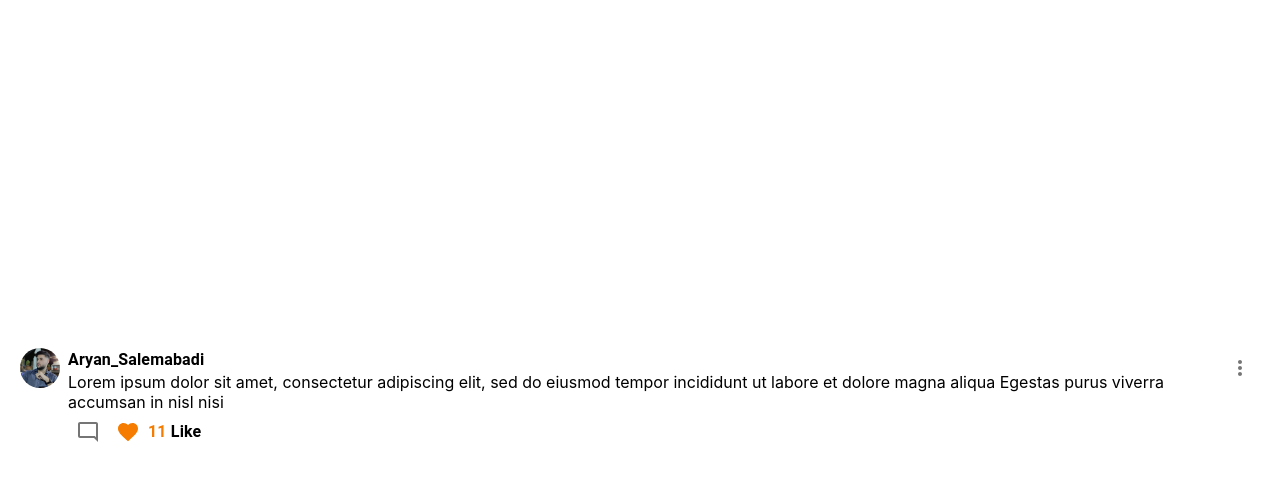
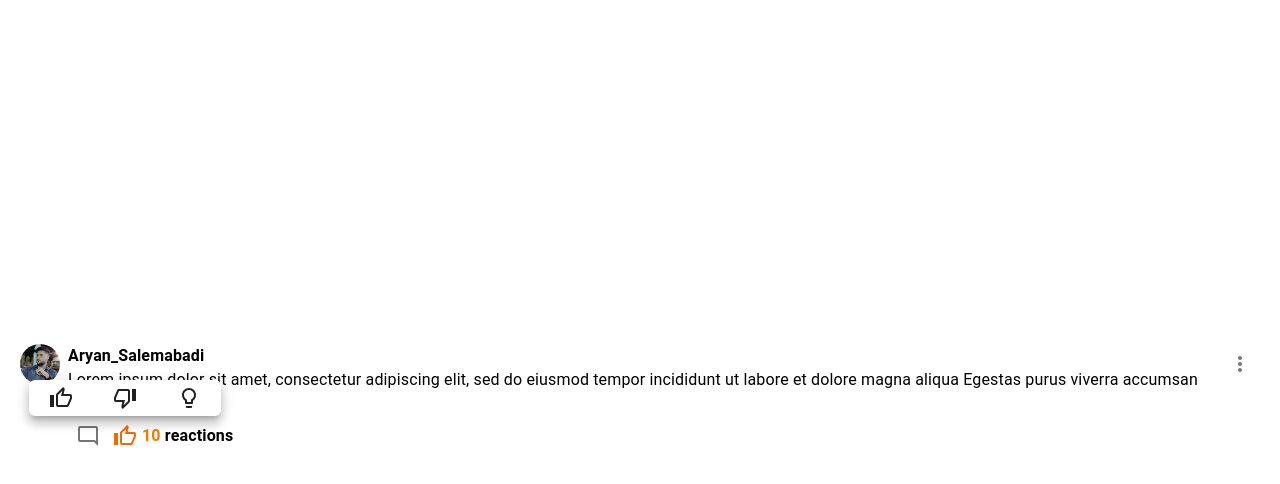
Before and after one commit to behrooz-arabzade/weekend, a Next.js app: page / in a window 1280 px wide. Both pictures are taken after a click on the button 128 px from the left and 432 px from the top of the page. Shown: the top 484 px of the page. Built offline with nearby package versions, Linux system fonts and the light colour scheme.

Commit message:
Refactored

```diff
--- a/components/molecules/FeedPostComment/FeedPostComment.tsx
+++ b/components/molecules/FeedPostComment/FeedPostComment.tsx
@@ -13,6 +13,8 @@ import MoreVertIcon from '@mui/icons-material/MoreVert';
 import ModeCommentOutlinedIcon from '@mui/icons-material/ModeCommentOutlined';
 import FavoriteBorderOutlinedIcon from '@mui/icons-material/FavoriteBorderOutlined';
 import FavoriteOutlinedIcon from '@mui/icons-material/FavoriteOutlined';
+import { reactions } from '../ReactionButton/constants';
+import ReactionButton from '../ReactionButton/ReactionButton';
 
 
 //InterFace
@@ -23,7 +25,7 @@ interface IFeedPostComment {
     likeCount: number;
     onHideClicked: () => void;
     onReportClicked: () => void;
-
+    selectedReactionId: number
 }
 
 
@@ -33,32 +35,21 @@ const FeedPostComment: FC<IFeedPostComment> = ({
     comment,
     likeCount,
     onHideClicked,
-    onReportClicked
-
+    onReportClicked,
+    selectedReactionId
 }) => {
 
     const { classes, cx } = useFeedPostComment();
 
-    const [like, setLike] = useState<number>(likeCount);
-
-    const [click, setClick] = useState<boolean>(true)
+    const [hide, setHide] = useState<boolean>(false)
 
     const [anchorEl, setAnchorEl] = useState<null>(null);
 
-    const [hide, setHide] = useState<boolean>(false)
-
-    const handleClick = (event: any) => {
+    const handleClickMenu = (event: any) => {
         setAnchorEl(event.currentTarget);
     };
 
-    const open = Boolean(anchorEl);
-
-    const handleClose = () => {
-        setAnchorEl(null);
-    };
-
-    const linkClick = () => {
-
+    const handleCloseMenu = () => {
         setAnchorEl(null);
     };
 
@@ -69,21 +60,13 @@ const FeedPostComment: FC<IFeedPostComment> = ({
 
     const hideHandler = () => {
         onHideClicked();
-        setHide(true);
+        setHide(true)
         setAnchorEl(null);
     };
 
-    const likeClick = () => {
-        if (click) {
-            setLike(likeCount + 1);
-            setClick(false);
-        }
-        else {
-            setLike(like - 1);
-            setClick(true);
-        }
+    const handleCommentClick = () => {
+        // TODO navigate to the post page
     }
-
 
     return (
         <Grid
@@ -94,47 +77,43 @@ const FeedPostComment: FC<IFeedPostComment> = ({
             hidden={hide}
         >
             <Box hidden={hide} component="div" display="flex" justifyContent="space-between" >
-
                 <Grid display="flex">
                     <Avatar src={userPicSrc}></Avatar>
                     <Grid mx={2}>
                         <Typography component="span" fontWeight={700} >
                             {userName}
                         </Typography>
-                        <Typography mr={1} component="p" variant="p">
+                        <Typography mr={1} component="p">
                             {comment}
                         </Typography>
                         <Grid display="flex">
-                            <IconButton>
+                            <IconButton
+                                onClick={handleCommentClick}
+                            >
                                 <ModeCommentOutlinedIcon></ModeCommentOutlinedIcon>
                             </IconButton>
-                            <IconButton onClick={likeClick} aria-label="reaction">
-                                {
-                                    !click
-                                        ?
-                                        <FavoriteOutlinedIcon className={cx(classes.likeIcon)}></FavoriteOutlinedIcon>
-                                        :
-                                        <FavoriteBorderOutlinedIcon className={cx(classes.likeIcon)}></FavoriteBorderOutlinedIcon>
-                                }
-                            </IconButton>
-                            <Typography fontWeight="bold" mt={2}> <span className={cx(classes.spanLike)}> {like} </span> Like </Typography>
+                            <ReactionButton
+                                items={reactions}
+                                selectedItemId={selectedReactionId}
+                            />
+                            <Typography fontWeight="bold" mt={2}> <span className={cx(classes.spanLike)}> {likeCount} </span> reactions </Typography>
                         </Grid>
                     </Grid>
                 </Grid>
                 <Grid >
                     <IconButton
                         aria-label="more"
-                        onClick={handleClick}
+                        onClick={handleClickMenu}
                         aria-haspopup="true"
                         aria-controls="long-menu"
                     >
-                        <MoreVertIcon onClick={handleClick}></MoreVertIcon>
+                        <MoreVertIcon onClick={handleClickMenu}></MoreVertIcon>
                     </IconButton>
                     <Menu
                         id="simple-menu"
                         anchorEl={anchorEl}
-                        open={anchorEl}
-                        onClose={handleClose}
+                        open={Boolean(anchorEl)}
+                        onClose={handleCloseMenu}
                     >
                         <MenuItem onClick={reportHandler}>Report</MenuItem>
                         <MenuItem onClick={hideHandler}>Hide</MenuItem>
--- a/components/molecules/ReactionButton/ReactionButton.tsx
+++ b/components/molecules/ReactionButton/ReactionButton.tsx
@@ -13,7 +13,7 @@ interface IReactionButton {
     id: number;
     icon: ReactNode;
   }>;
-  onReactionSelected: (reactionId: number) => void;
+  onReactionSelected?: (reactionId: number) => void;
   selectedItemId: number;
 }
 
@@ -28,13 +28,17 @@ const ReactionButton: FC<IReactionButton> = ({
 
   const [openReaction, setOpenReaction] = useState<boolean>(false);
 
+  const [selectedItemIdState, setSelectedItemIdState] = useState<number>(selectedItemId);
+
   const clickHandler = (event: MouseEvent<HTMLButtonElement>) => {
     setAnchorEl(event.currentTarget);
     setOpenReaction(true);
   };
 
   const selectHandler = (id: number) => () => {
-    onReactionSelected(id);
+    // TODO handle reaction api here
+    setSelectedItemIdState(id);
+    onReactionSelected && onReactionSelected(id);
   };
 
   const closeHandler = () => {
@@ -75,7 +79,7 @@ const ReactionButton: FC<IReactionButton> = ({
               <Button
                 key={item.id}
                 onClick={selectHandler(item.id)}
-                color={selectedItemId === item.id ? "warning" : "inherit"}
+                color={selectedItemIdState === item.id ? "warning" : "inherit"}
               >
                 {item.icon}
               </Button>
--- /dev/null
+++ b/components/molecules/ReactionButton/constants.tsx
@@ -0,0 +1,23 @@
+import { ReactNode } from "react";
+import Like from "components/molecules/ReactionButton/Like";
+import UnLike from "components/molecules/ReactionButton/UnLike";
+import Idea from "components/molecules/ReactionButton/Idea";
+
+export const reactions: Array<{
+    id: number;
+    icon: ReactNode;
+}> = [
+        {
+            id: 1,
+            icon: <Like />
+        },
+
+        {
+            id: 2,
+            icon: <UnLike />
+        },
+        {
+            id: 3,
+            icon: <Idea />
+        },
+    ];
```
